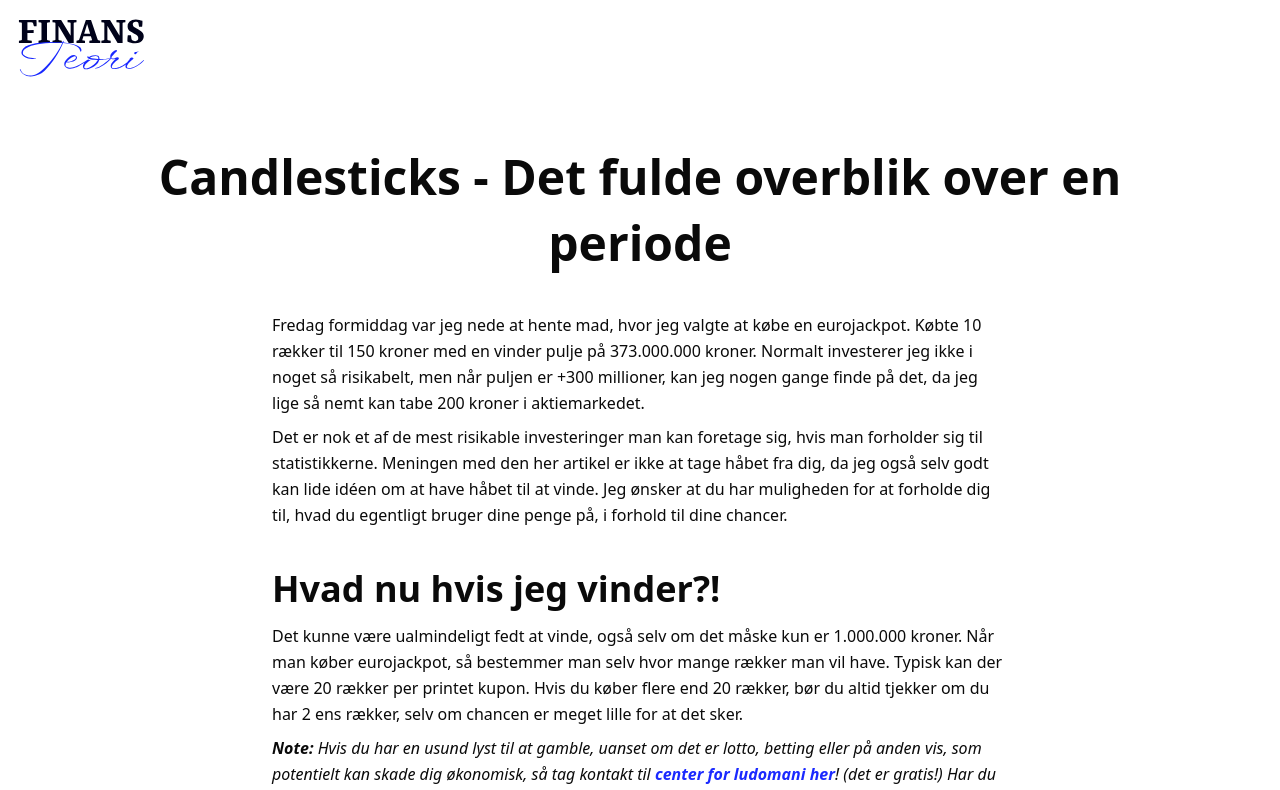
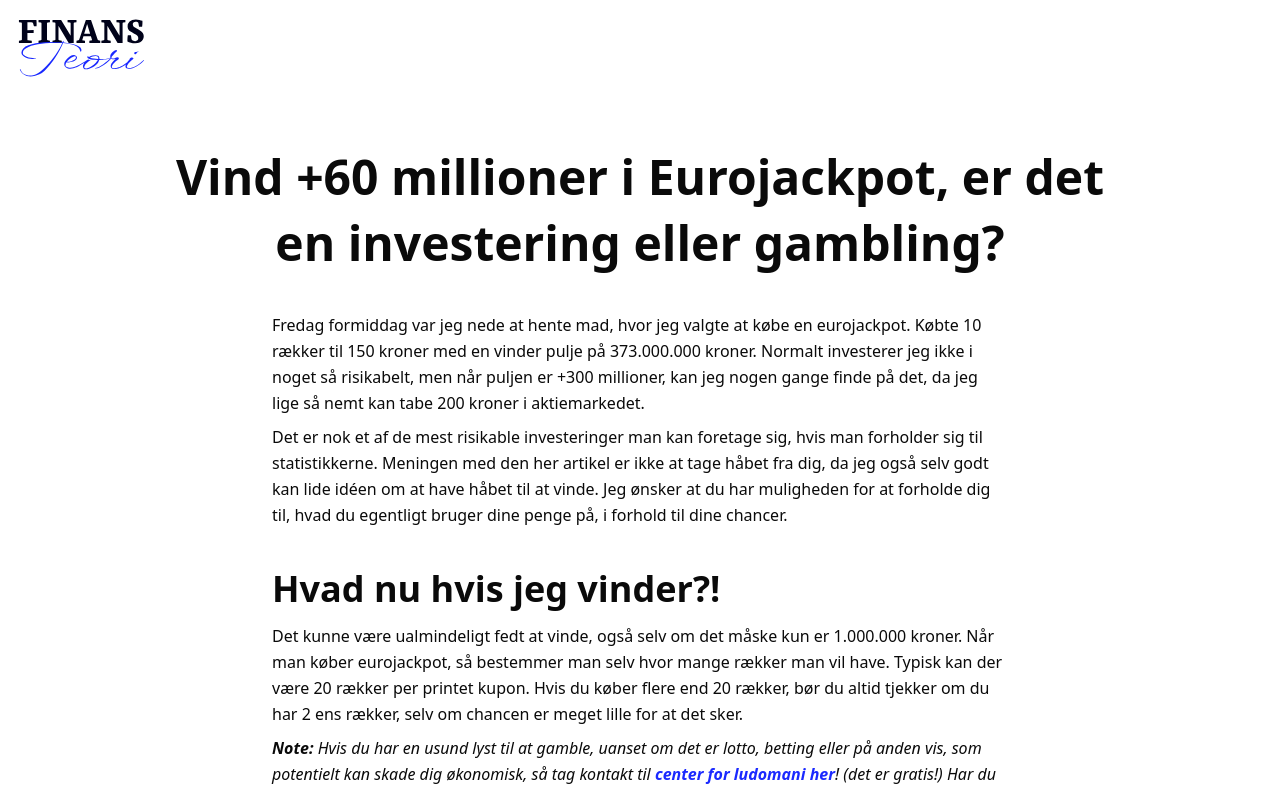
Before and after one commit to aawnu/finansteori-front, a SvelteKit app: page /eurojackpot in a window 1280 px wide. Shown: the top 790 px of the page. Built offline with nearby package versions, Linux system fonts and the light colour scheme.

Commit message:
Fix title of eurojackpot article

```diff
--- a/src/routes/(article)/eurojackpot/+page.svelte
+++ b/src/routes/(article)/eurojackpot/+page.svelte
@@ -1,8 +1,8 @@
 <svelte:head>
-	<title>Candlesticks - Det fulde overblik over en periode</title>
+	<title>Vind +60 millioner i Eurojackpot, er det en investering eller gambling?</title>
 </svelte:head>
 
-<h1>Candlesticks - Det fulde overblik over en periode</h1>
+<h1>Vind +60 millioner i Eurojackpot, er det en investering eller gambling?</h1>
 
 <div class="wp-article">
 	<!-- wp:paragraph -->
```
